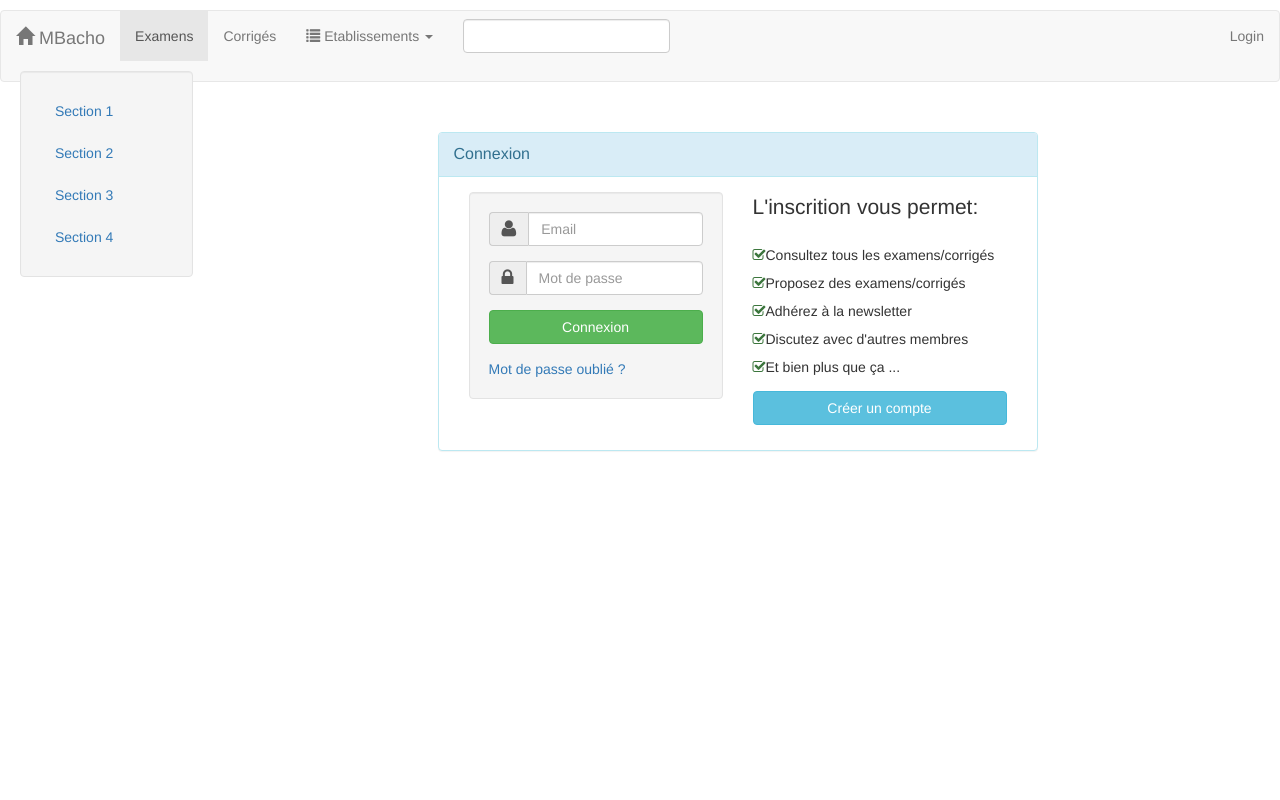
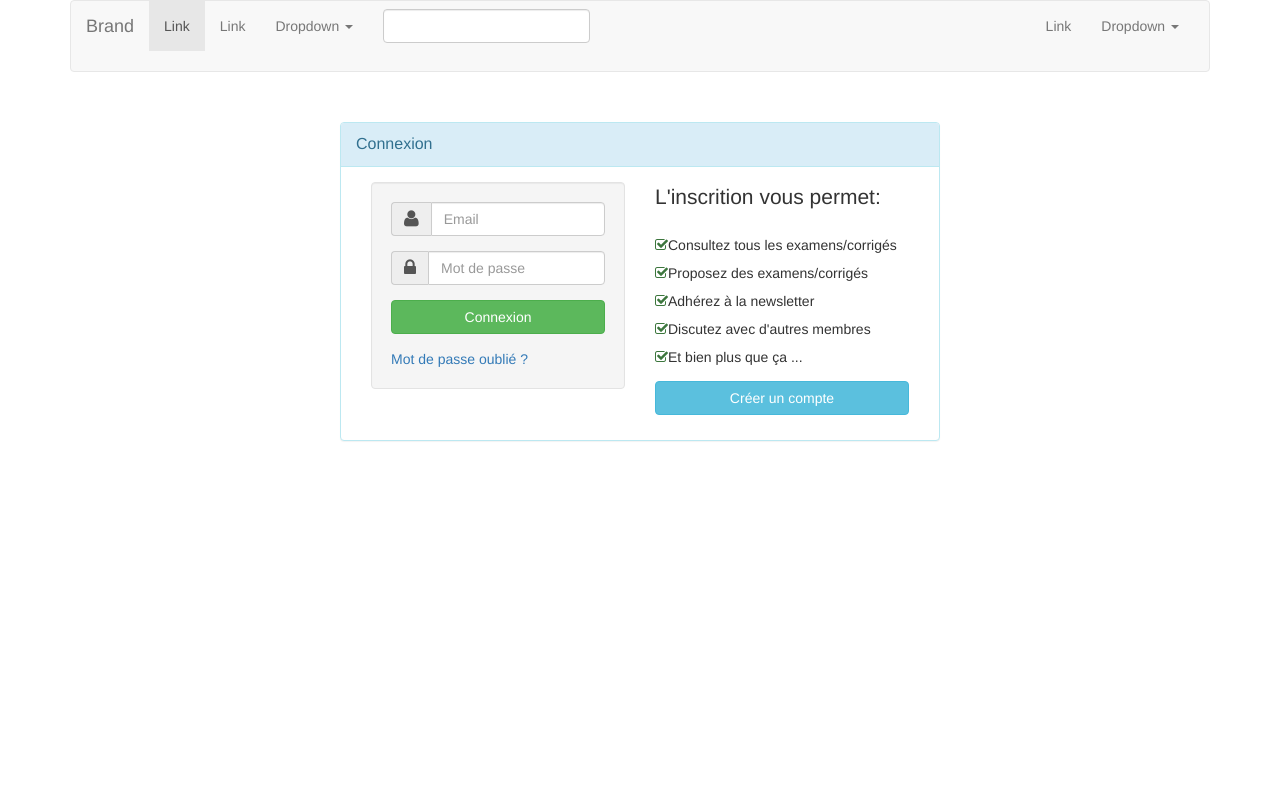
Before and after one commit to ejoinel/MonBacho, a Django app: page /login in a window 1280 px wide. Run offline with Django 3.2, Linux system fonts and the light colour scheme; parts of the project's set-up code (start-up, migrations or seed data) failed here and were passed over; some libraries are stand-ins or nearby versions; some web fonts are replaced.

Commit message:
restructuration des templates

```diff
--- a/MonBacho/static/css/style.css
+++ b/MonBacho/static/css/style.css
@@ -1,241 +1,34 @@
-/*
- * Global add-ons
- */
+.mini-submenu{
+  display:none;
+  background-color: rgba(0, 0, 0, 0);
+  border: 1px solid rgba(0, 0, 0, 0.9);
+  border-radius: 4px;
+  padding: 9px;
+  /*position: relative;*/
+  width: 42px;
 
-.sub-header {
-  padding-bottom: 10px;
-  border-bottom: 1px solid #eee;
 }
 
-/*
- * Top navigation
- * Hide default border to remove 1px line.
- */
-.navbar-fixed-top {
-  border: 0;
+.mini-submenu:hover{
+  cursor: pointer;
 }
 
-/*
- * Sidebar
- */
-
-/* Hide for mobile, show later */
-.sidebar {
-  display: none;
-}
-@media (min-width: 768px) {
-  .sidebar {
-    position: fixed;
-    top: 51px;
-    bottom: 0;
-    left: 0;
-    z-index: 1000;
-    display: block;
-    padding: 20px;
-    overflow-x: hidden;
-    overflow-y: auto; /* Scrollable contents if viewport is shorter than content. */
-  }
+.mini-submenu .icon-bar {
+  border-radius: 1px;
+  display: block;
+  height: 2px;
+  width: 22px;
+  margin-top: 3px;
 }
 
-/* Sidebar navigation */
-.nav-sidebar {
-  margin-right: -21px; /* 20px padding + 1px border */
-  margin-bottom: 20px;
-  margin-left: -20px;
-}
-.nav-sidebar > li > a {
-  padding-right: 20px;
-  padding-left: 20px;
-}
-.nav-sidebar > .active > a,
-.nav-sidebar > .active > a:hover,
-.nav-sidebar > .active > a:focus {
-  color: #fff;
-  background-color: #428bca;
+.mini-submenu .icon-bar {
+  background-color: #000;
 }
 
-
-/*
- * Main content
- */
-
-.main {
-  padding: 0px;
+#slide-submenu{
+  background: rgba(0, 0, 0, 0.45);
+  display: inline-block;
+  padding: 0 8px;
+  border-radius: 4px;
+  cursor: pointer;
 }
-@media (min-width: 768px) {
-  .main {
-    padding-right: 5px;
-    padding-left: 5px;
-  }
-}
-.main .page-header {
-  margin-top: 0;
-}
-
-
-/*
- * Placeholder dashboard ideas
- */
-
-header {
-	margin-bottom:10px;
-}
-
-/*
- * Mon css
- */
-
-fieldset {
--webkit-border-radius: 8px;
--moz-border-radius: 8px;
-border-radius: 8px;
-}
-
-.panel-login {
-	border-color: #ccc;
-	-webkit-box-shadow: 0px 2px 3px 0px rgba(0,0,0,0.2);
-	-moz-box-shadow: 0px 2px 3px 0px rgba(0,0,0,0.2);
-	box-shadow: 0px 2px 3px 0px rgba(0,0,0,0.2);
-}
-.panel-login>.panel-heading {
-	color: #00415d;
-	background-color: #fff;
-	border-color: #fff;
-	text-align:center;
-}
-.panel-login>.panel-heading a{
-	text-decoration: none;
-	color: #666;
-	font-weight: bold;
-	font-size: 15px;
-	-webkit-transition: all 0.1s linear;
-	-moz-transition: all 0.1s linear;
-	transition: all 0.1s linear;
-}
-.panel-login>.panel-heading a.active{
-	color: #029f5b;
-	font-size: 18px;
-}
-.panel-login>.panel-heading hr{
-	margin-top: 10px;
-	margin-bottom: 0px;
-	clear: both;
-	border: 0;
-	height: 1px;
-	background-image: -webkit-linear-gradient(left,rgba(0, 0, 0, 0),rgba(0, 0, 0, 0.15),rgba(0, 0, 0, 0));
-	background-image: -moz-linear-gradient(left,rgba(0,0,0,0),rgba(0,0,0,0.15),rgba(0,0,0,0));
-	background-image: -ms-linear-gradient(left,rgba(0,0,0,0),rgba(0,0,0,0.15),rgba(0,0,0,0));
-	background-image: -o-linear-gradient(left,rgba(0,0,0,0),rgba(0,0,0,0.15),rgba(0,0,0,0));
-}
-.panel-login input[type="text"],.panel-login input[type="email"],.panel-login input[type="password"] {
-	height: 45px;
-	border: 1px solid #ddd;
-	font-size: 16px;
-	-webkit-transition: all 0.1s linear;
-	-moz-transition: all 0.1s linear;
-	transition: all 0.1s linear;
-}
-.panel-login input:hover,
-.panel-login input:focus {
-	outline:none;
-	-webkit-box-shadow: none;
-	-moz-box-shadow: none;
-	box-shadow: none;
-	border-color: #ccc;
-}
-.btn-login {
-	background-color: #4463a2;
-	outline: none;
-	color: #fff;
-	font-size: 14px;
-	height: auto;
-	font-weight: normal;
-	padding: 14px 0;
-	text-transform: uppercase;
-	border-color: #59B2E6;
-}
-.btn-login:hover,
-.btn-login:focus {
-	color: #fff;
-	background-color: #53A3CD;
-	border-color: #53A3CD;
-}
-.forgot-password {
-	text-decoration: underline;
-	color: #888;
-}
-.forgot-password:hover,
-.forgot-password:focus {
-	text-decoration: underline;
-	color: #666;
-}
-
-.btn-register {
-	background-color: #1CB94E;
-	outline: none;
-	color: #fff;
-	font-size: 14px;
-	height: auto;
-	font-weight: normal;
-	padding: 14px 0;
-	text-transform: uppercase;
-	border-color: #1CB94A;
-}
-.btn-register:hover,
-.btn-register:focus {
-	color: #fff;
-	background-color: #1CA347;
-	border-color: #1CA347;
-}
-
-.panel-heading span {
-    margin-top: -20px;
-    font-size: 15px;
-}
-
-.clickable {
-    cursor: pointer;
-}
-
-.thumbnail {
-   display: inline-block;
-}
-
-.thumbnail {
-    position: relative;
-    padding: 0px;
-    margin-bottom: 20px;
-}
-
-.thumbnail > h4 {
-    padding: 7px 5px 0px;
-    white-space: nowrap;
-    overflow: hidden;
-    text-overflow: ellipsis;
-}
-.thumbnail h4 .info {
-    position: absolute;
-    top: 0px;
-    right: 0px;
-    font-size: 0.6em;
-    padding-left: 15px;
-    border-top-right-radius: 3px;
-    border-bottom-left-radius: 4px;
-    border-radius: 0px;
-    border-bottom-left-radius: 5px;
-    cursor:  pointer;
-}
-
-.thumbnail h4 .info > span {
-    margin-right: 10px;
-}
-
-.thumbnail img {
-    width: 95%;
-}
-.thumbnail a.btn {
-    border-top-left-radius: 0px;
-    border-top-right-radius: 0px;
-}
-
-/* Bootstrap custom*/
--- a/MonBacho/static/js/style_script.js
+++ b/MonBacho/static/js/style_script.js
@@ -46,3 +46,18 @@ function place_horder_input_file(){
 
 	return this;
 }
+
+$(function(){
+
+	$('#slide-submenu').on('click',function() {
+        $(this).closest('.list-group').fadeOut('slide',function(){
+        	$('.mini-submenu').fadeIn();
+        });
+
+      });
+
+	$('.mini-submenu').on('click',function(){
+        $(this).next('.list-group').toggle('slide');
+        $('.mini-submenu').hide();
+	})
+})
--- a/MonBacho/templates/base.html
+++ b/MonBacho/templates/base.html
@@ -13,32 +13,19 @@
         <header>
 			{% block headerContent %}{% endblock %}
 		</header>
-		{% include "navbar.html" %}
         <!-- Begin Body -->
         <div class="container">
+            {% include "navbar.html" %}
             <div class="row">
-                <div class="col-sm-3 col-md-2 sidebar">
-                    <div class="well">
-                        <ul class="nav nav-stacked" id="sidebar">
-                          <li><a href="#sec1">Section 1</a></li>
-                          <li><a href="#sec2">Section 2</a></li>
-                          <li><a href="#sec3">Section 3</a></li>
-                          <li><a href="#sec4">Section 4</a></li>
-                        </ul>
-                    </div>
-
-                </div>
-                <div class="col-sm-9 col-sm-offset-3 col-md-10 col-md-offset-2 main">
+                <div class= main">
                    {% for message in messages %}
                             <div{% if message.tags %} class="alert alert-{{ message.tags }} {% if message.tags == 'error' %}alert-danger{%endif%} alert-dismissible" role="alert"{% endif %}>{{ message }}
                                 <button type="button" class="close" data-dismiss="alert" aria-label="Close"><span aria-hidden="true">&times;</span></button>
 							</div>
                     {% endfor %}
-                    <div>
-                        {% block body_block %}{% endblock %}
-                    </div>
                 </div>
             </div>
+            {% block body_block %}{% endblock %}
         </div>
 
 	    <script src="{% static 'js/jquery-2.1.3.min.js' %}"></script>
--- /dev/null
+++ b/MonBacho/templates/internal/__base.html
@@ -0,0 +1,49 @@
+{% load staticfiles i18n %}
+<!DOCTYPE html>
+
+<html>
+    <head>
+        {% block meta_tags %}{% endblock %}
+        <title>
+            <title>MonBacho - {% block title %}Bienvenue{% endblock %}</title>
+        </title>
+        {% block stylesheets %}
+            <!-- Bootstrap -->
+            <link href="{% static 'css/bootstrap.min.css' %}" rel="stylesheet" media="screen">
+            <link rel="stylesheet" type="text/css" href="{% static 'css/style.css' %}" />
+            <link rel="stylesheet" href="{% static 'font-awesome/css/font-awesome.min.css' %}">
+            <link rel="stylesheet" href="{% static 'css/bootstrap-select.min.css' %}">
+        {% endblock %}
+        {% block javascript %}
+            <script src="{% static 'js/jquery-2.1.3.min.js' %}"></script>
+            <script src="{% static 'js/bootstrap.min.js' %}"></script>
+            <script src="{% static 'js/bootstrap-filestyle.min.js' %}"></script>
+            <script src="{% static 'js/bootstrap-select.js' %}"></script>
+            <script src="{% static 'js/i18n/defaults-fr_FR.js' %}"></script>
+            <script src="{% static 'js/jquery.formset.js' %}"></script>
+            <script src="{% static 'js/style_script.js' %}"></script>
+            <script src="{% static 'js/style_ajax.js' %}"></script>
+        {% endblock %}
+        {% block extra_head %}{% endblock %}
+    </head>
+    <body id="{% block bodyId %}genericPage{% endblock %}">
+        <header>
+        </header>
+        <div id="main" role="main">
+            <div class="container">
+                {% include "navbar.html" %}
+                <div class="row">
+                    <div class= main">
+                       {% for message in messages %}
+                                <div{% if message.tags %} class="alert alert-{{ message.tags }} {% if message.tags == 'error' %}alert-danger{%endif%} alert-dismissible" role="alert"{% endif %}>{{ message }}
+                                    <button type="button" class="close" data-dismiss="alert" aria-label="Close"><span aria-hidden="true">&times;</span></button>
+                                </div>
+                        {% endfor %}
+                    </div>
+                </div>
+                {% block body_block %}
+                {% endblock %}
+            </div>
+        </div>
+    </body>
+</html>
--- a/MonBacho/templates/login.html
+++ b/MonBacho/templates/login.html
@@ -1,4 +1,4 @@
-{% extends "base.html" %}
+{% extends "internal/__base.html" %}
 {% load i18n %}
 {% load crispy_forms_tags %}
 
@@ -6,6 +6,8 @@
 {% block bodyId %}LoginPage{% endblock %}
 {% block body_block %}
 
+<div class="row">
+    <div class="col-sm-12 col-md-12">
         <div id="login-overlay" class="modal-dialog">
             <div class="panel panel-info" >
                 <div class="panel-heading">
@@ -34,4 +36,6 @@
                 </div>
             </div>
         </div>
+    </div>
+</div>
 {% endblock %}
--- a/MonBacho/templates/navbar.html
+++ b/MonBacho/templates/navbar.html
@@ -1,52 +1,53 @@
-<nav role="navigation" class="navbar navbar-default">
+<nav class="navbar navbar-default" role="navigation">
+  <div class="container-fluid">
     <!-- Brand and toggle get grouped for better mobile display -->
     <div class="navbar-header">
-        <button type="button" data-target="#navbarCollapse" data-toggle="collapse" class="navbar-toggle">
+      <button type="button" class="navbar-toggle" data-toggle="collapse" data-target="#bs-example-navbar-collapse-1">
         <span class="sr-only">Toggle navigation</span>
         <span class="icon-bar"></span>
         <span class="icon-bar"></span>
         <span class="icon-bar"></span>
       </button>
-        <a href="#" class="navbar-brand"><span class="glyphicon glyphicon-home"></span>&nbsp;MBacho</a>
+      <a class="navbar-brand" href="#">Brand</a>
     </div>
-    <!-- Collection of nav links, forms, and other content for toggling -->
-    <div id="navbarCollapse" class="collapse navbar-collapse">
+
+    <!-- Collect the nav links, forms, and other content for toggling -->
+    <div class="collapse navbar-collapse" id="bs-example-navbar-collapse-1">
       <ul class="nav navbar-nav">
-            <li class="active"><a href="#">Examens</a></li>
-            <li><a href="#">Corrigés</a></li>
+        <li class="active"><a href="#">Link</a></li>
+        <li><a href="#">Link</a></li>
         <li class="dropdown">
-                <a class="dropdown-toggle" data-toggle="dropdown" href="#" id="download"><span class="glyphicon glyphicon-list"></span> Etablissements <span class="caret"></span></a>
-                <ul role="menu" class="dropdown-menu">
-                    <li><a href="#">Inbox</a></li>
-                    <li><a href="#">Drafts</a></li>
-                    <li><a href="#">Sent Items</a></li>
+          <a href="#" class="dropdown-toggle" data-toggle="dropdown">Dropdown <b class="caret"></b></a>
+          <ul class="dropdown-menu">
+            <li><a href="#">Action</a></li>
+            <li><a href="#">Another action</a></li>
+            <li><a href="#">Something else here</a></li>
             <li class="divider"></li>
-                    <li><a href="#">Trash</a></li>
+            <li><a href="#">Separated link</a></li>
+            <li class="divider"></li>
+            <li><a href="#">One more separated link</a></li>
           </ul>
         </li>
       </ul>
-        <form role="search" class="navbar-form navbar-left">
+      <form class="navbar-form navbar-left" role="search">
         <div class="form-group">
             {% csrf_token %}
-                <input class="form-control" type="text" id="search" role="menu">
-                <div class="list-group" id="search_result"></div>
+            <input class="form-control" type="text" id="search" role="menu"><ul class="list-group" id="search_result"></ul>
         </div>
       </form>
       <ul class="nav navbar-nav navbar-right">
-            {% if logged_user %}
+        <li><a href="#">Link</a></li>
         <li class="dropdown">
-                <a class="dropdown-toggle" data-toggle="dropdown" href="#" id="download">{{ logged_user.nickname|capfirst }}<span class="caret"></span></a>
-                <ul role="menu" class="dropdown-menu">
-                    <li><a href="#">Inbox</a></li>
-                    <li><a href="#">Drafts</a></li>
-                    <li><a href="#">Sent Items</a></li>
+          <a href="#" class="dropdown-toggle" data-toggle="dropdown">Dropdown <b class="caret"></b></a>
+          <ul class="dropdown-menu">
+            <li><a href="#">Action</a></li>
+            <li><a href="#">Another action</a></li>
+            <li><a href="#">Something else here</a></li>
             <li class="divider"></li>
-                    <li><a href="#">Trash</a></li>
+            <li><a href="#">Separated link</a></li>
           </ul>
         </li>
-            {% else %}
-                <li><a href="/login">Login</a></li>
-            {% endif %}
       </ul>
-    </div>
+    </div><!-- /.navbar-collapse -->
+  </div><!-- /.container-fluid -->
 </nav>
```
Also changed, not shown: MonBacho/templates/internal/__l_left_sidebar.html (added, +12 -0 lines), MonBacho/templates/internal/__l_right_sidebar.html (added, +12 -0 lines), MonBacho/templates/internal/__l_single_col.html (added, +9 -0 lines). Lines whose indentation alone changed are shown as unchanged.
